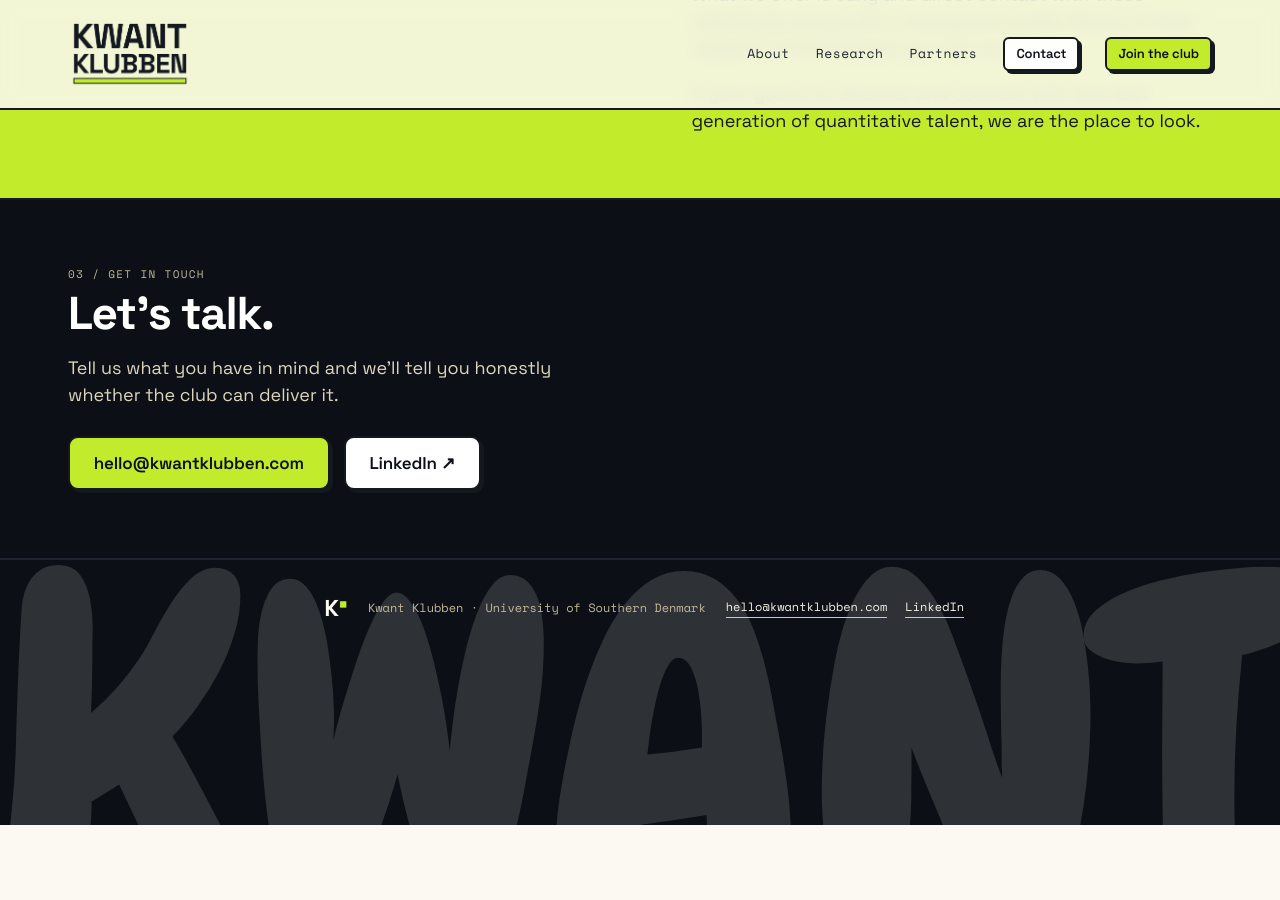
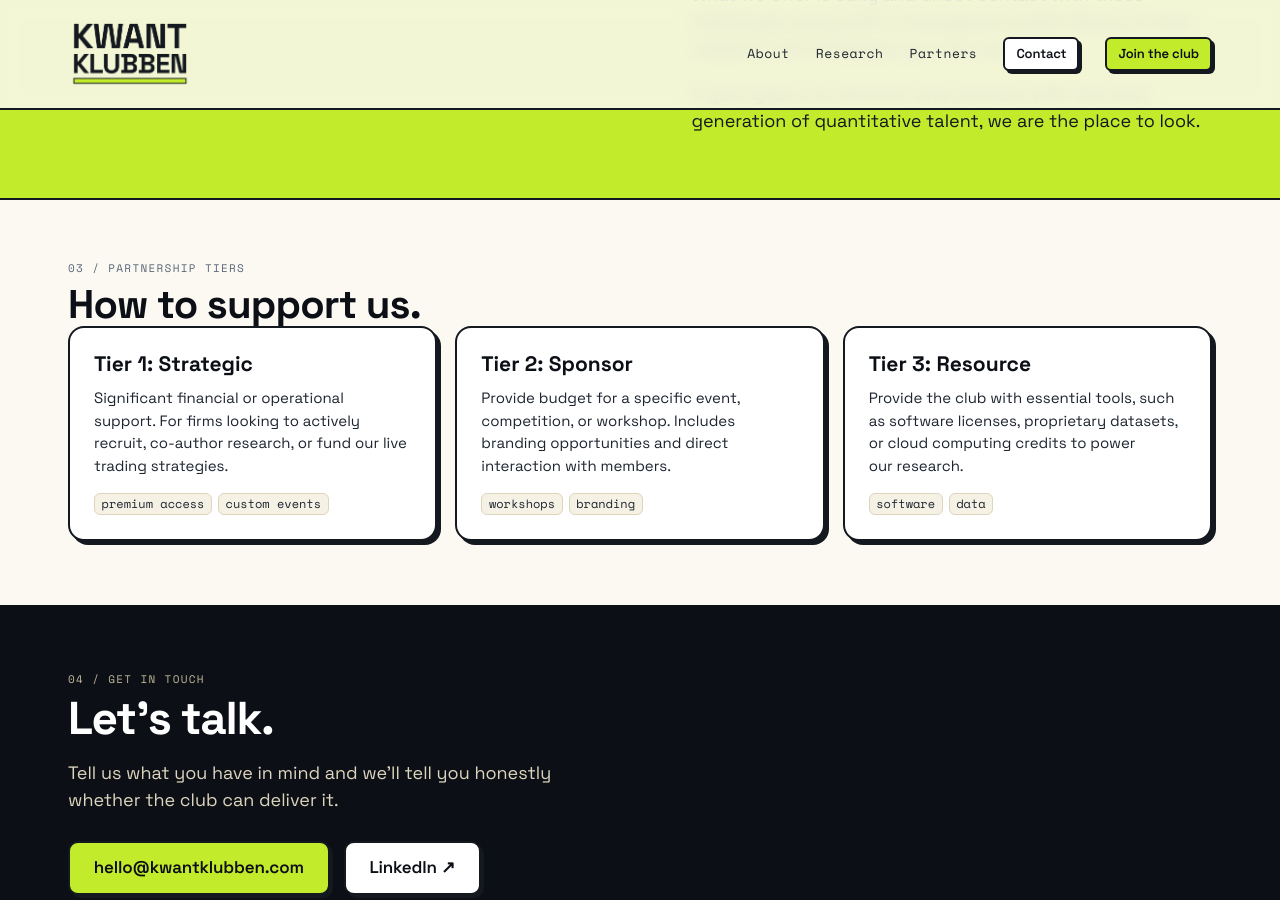
Before and after one commit to Lorenz0n/kwantklubben-site, a Jekyll site: the page built from partners/index.html, in a window 1280 px wide and 900 px high, scrolled down 1146 px. Built offline with Jekyll 4.4.1, drawn with Linux system fonts in a browser that asks for light colours; before the commit the page ends 1971 px from its top, so only the background shows below that.

Commit message:
Add partnership tiers section

```diff
--- a/partners/index.html
+++ b/partners/index.html
@@ -59,11 +59,36 @@
   </div>
 </section>
 
+<!-- ============ PARTNERSHIP TIERS ============ -->
+<section class="kk-band--paper" id="tiers">
+  <div class="kk-section kk-section--band">
+    <div class="kk-overline kk-overline--gap">03 / Partnership Tiers</div>
+    <h2 class="kk-band__title--wide">How to support us.</h2>
+    <div class="kk-projects-grid">
+      <div class="kk-card kk-card--pad-md">
+        <h3 class="kk-offer__t">Tier 1: Strategic</h3>
+        <p class="kk-offer__d">Significant financial or operational support. For firms looking to actively recruit, co-author research, or fund our live trading strategies.</p>
+        <div class="kk-tag-row"><span class="kk-tag">premium access</span><span class="kk-tag">custom events</span></div>
+      </div>
+      <div class="kk-card kk-card--pad-md">
+        <h3 class="kk-offer__t">Tier 2: Sponsor</h3>
+        <p class="kk-offer__d">Provide budget for a specific event, competition, or workshop. Includes branding opportunities and direct interaction with members.</p>
+        <div class="kk-tag-row"><span class="kk-tag">workshops</span><span class="kk-tag">branding</span></div>
+      </div>
+      <div class="kk-card kk-card--pad-md">
+        <h3 class="kk-offer__t">Tier 3: Resource</h3>
+        <p class="kk-offer__d">Provide the club with essential tools, such as software licenses, proprietary datasets, or cloud computing credits to power our research.</p>
+        <div class="kk-tag-row"><span class="kk-tag">software</span><span class="kk-tag">data</span></div>
+      </div>
+    </div>
+  </div>
+</section>
+
 <!-- ============ GET IN TOUCH ============ -->
 <section class="kk-band--ink" id="talk">
   <div class="kk-gridpaper kk-gridpaper--bare">
     <div class="kk-section kk-section--cta">
-      <div class="kk-overline kk-overline--on-ink kk-overline--gap">03 / Get in touch</div>
+      <div class="kk-overline kk-overline--on-ink kk-overline--gap">04 / Get in touch</div>
       <h2 class="kk-cta__title">Let's talk.</h2>
       <p class="kk-cta__lead">
         Tell us what you have in mind and we'll tell you honestly whether the club can deliver it.
```
